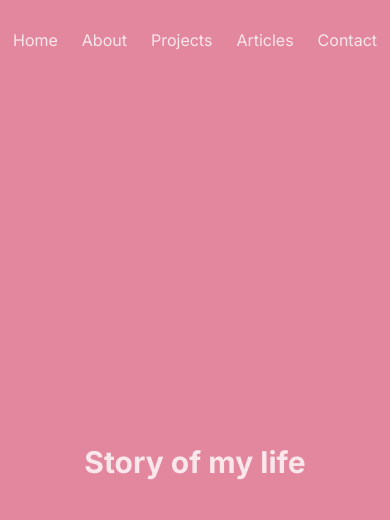
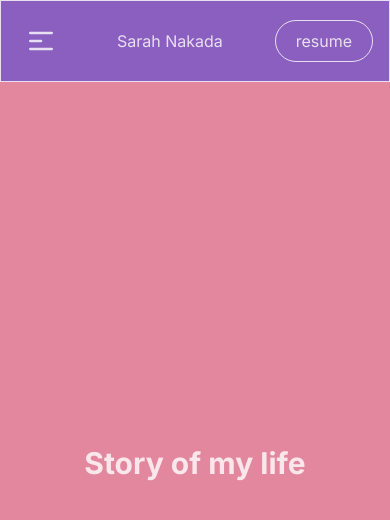
Before and after one commit to florescente/portfolio, a Next.js app: page / in a window 390 px wide. Shown: the top 520 px of the page. Built offline with nearby package versions, Linux system fonts and the light colour scheme.

Commit message:
build: header design

```diff
--- a/components/header.tsx
+++ b/components/header.tsx
@@ -5,23 +5,61 @@ import Link from 'next/link'
 
 function header(): React.JSX.Element {
   return (
-    <ul className="flex flex-row justify-center gap-x-6 h-20 items-center">
+    <nav className="bg-amethyst border border-white flex justify-center">
+      <div className="flex flex-wrap items-center justify-between w-full max-w-screen-xl p-4">
+        <button
+          type="button"
+          className="flex md:hidden p-2 rounded-lg hover:bg-finn"
+        >
+          <svg
+            className="h-8 w-8 text-red-500"
+            fill="none"
+            viewBox="0 0 24 24"
+            stroke="currentColor"
+          >
+            <path
+              strokeLinecap="round"
+              strokeLinejoin="round"
+              strokeWidth="2"
+              d="M4 6h16M4 12h8m-8 6h16"
+            />
+          </svg>
+        </button>
+        <div>Sarah Nakada</div>
+        <div className="hidden md:block md:w-auto">
+          <ul className="flex flex-row justify-center gap-x-6 items-center p-3">
             <li>
-        <Link href="/">Home</Link>
+              <Link href="/" className="p-3">
+                Home
+              </Link>
             </li>
             <li>
-        <Link href="/about">About</Link>
+              <Link href="/about" className="p-3">
+                About
+              </Link>
             </li>
             <li>
-        <Link href="/projects">Projects</Link>
+              <Link href="/projects" className="p-3">
+                Projects
+              </Link>
             </li>
             <li>
-        <Link href="/blog">Articles</Link>
+              <Link href="/blog" className="p-3">
+                Articles
+              </Link>
             </li>
             <li>
-        <Link href="/contact">Contact</Link>
+              <Link href="/contact" className="p-3">
+                Contact
+              </Link>
             </li>
           </ul>
+        </div>
+        <button className="border rounded-full p-2 px-5 hover:bg-finn">
+          resume
+        </button>
+      </div>
+    </nav>
   )
 }
 
```
Lines whose indentation alone changed are shown as unchanged.
